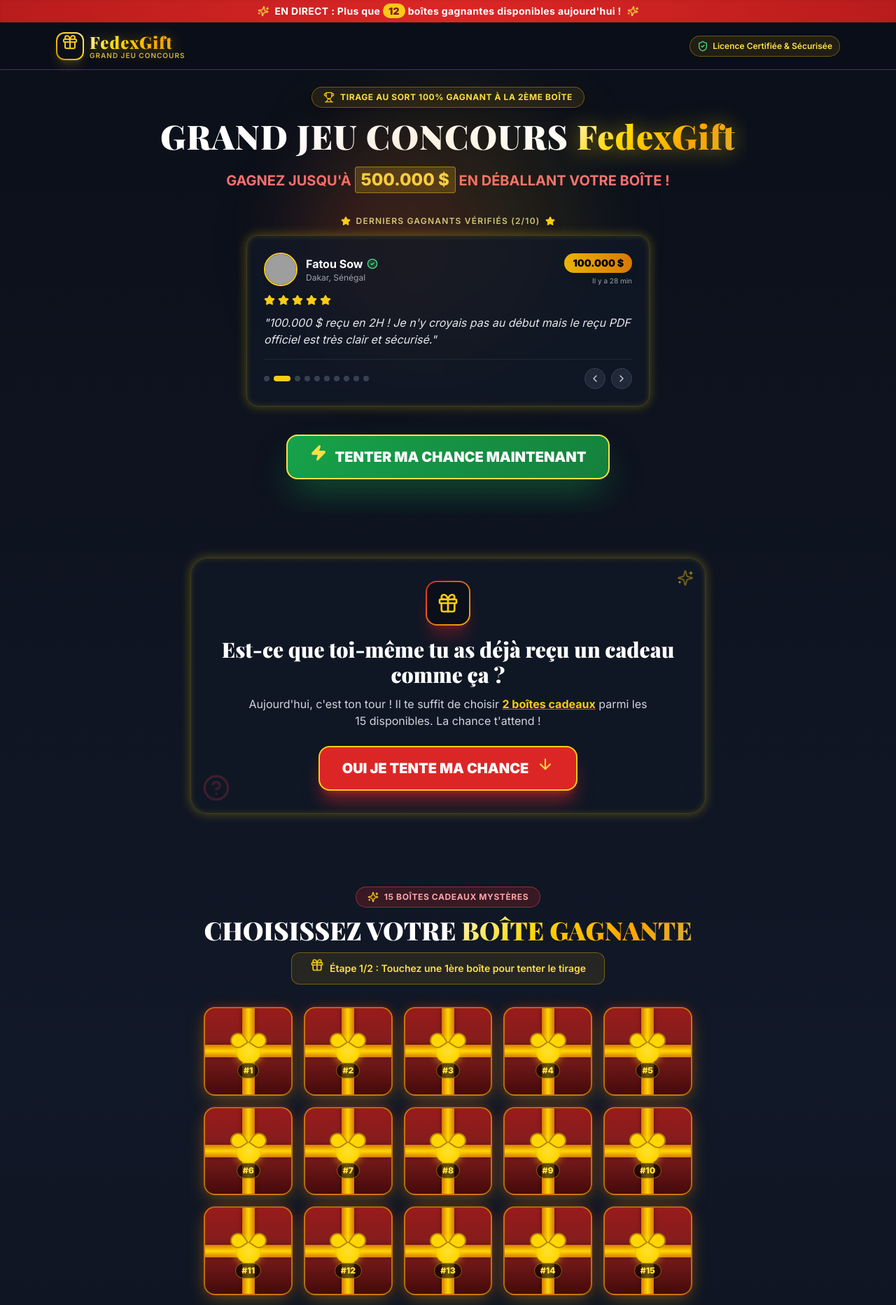
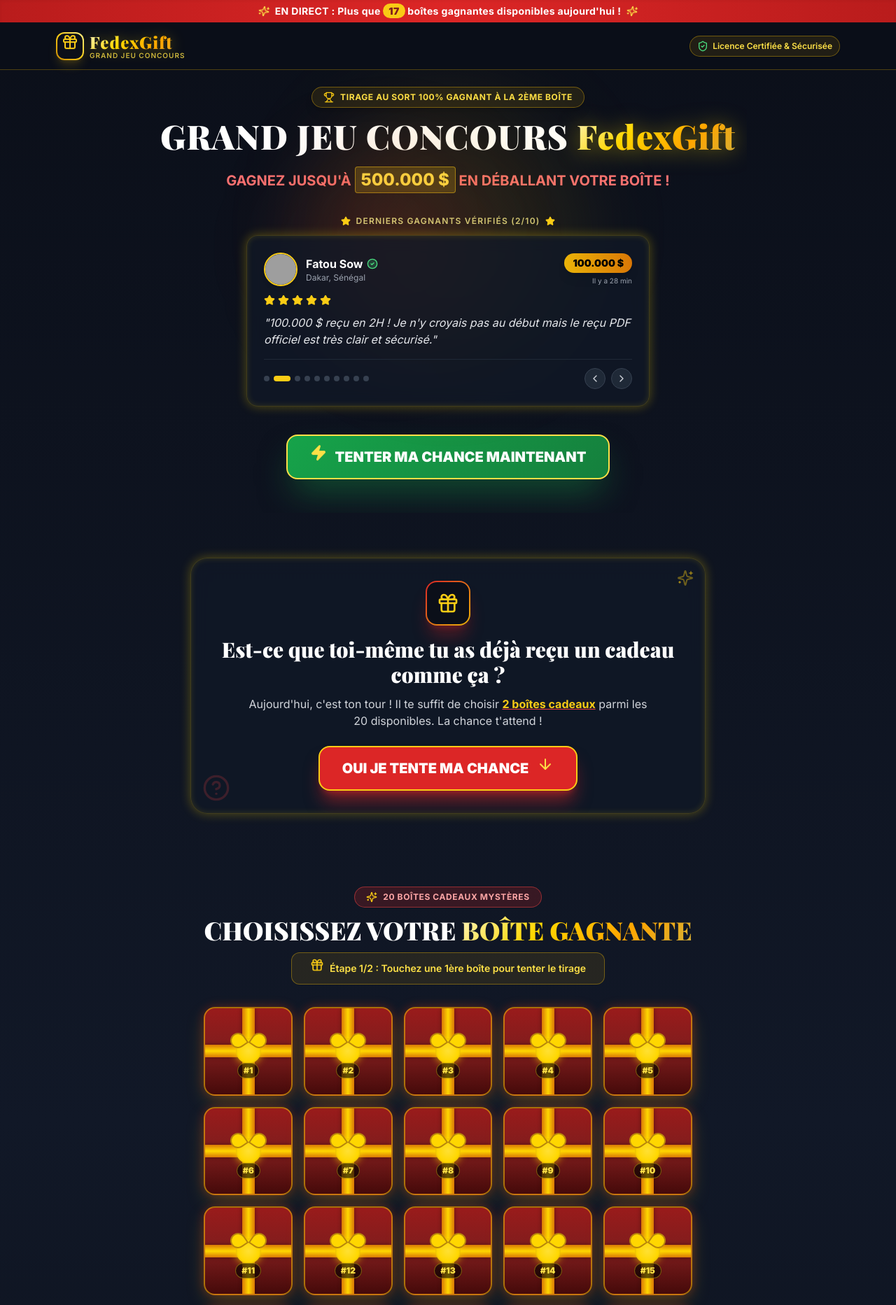
Before and after one commit to Marketplace2026/Fedexgift, a Next.js app: page / in a window 1280 px wide. Shown: the top 1865 px of the page at 70% size. Built offline with nearby package versions, Linux system fonts and the light colour scheme; grey boxes are pictures that could not be loaded; a web font is replaced by a local one.

Commit message:
Update gift box count to 20 across game grid, header counter, and UI

```diff
--- a/src/app/layout.tsx
+++ b/src/app/layout.tsx
@@ -3,7 +3,7 @@
 
 export const metadata: Metadata = {
   title: "FedexGift - Grand Jeu Concours Cadeaux",
-  description: "Tentez votre chance et gagnez jusqu'à 500.000 $ instantanément avec FedexGift ! 15 boîtes cadeaux disponibles.",
+  description: "Tentez votre chance et gagnez jusqu'à 500.000 $ instantanément avec FedexGift ! 20 boîtes cadeaux disponibles.",
 };
 
 export const viewport: Viewport = {
--- a/src/app/page.tsx
+++ b/src/app/page.tsx
@@ -26,7 +26,7 @@
       {/* Question Section */}
       <QuestionSection />
 
-      {/* 15 Gift Boxes Game Grid (Guaranteed 2nd attempt random prize) */}
+      {/* 20 Gift Boxes Game Grid (Guaranteed 2nd attempt random prize) */}
       <BoxGridGame onWin={handleWin} />
 
       {/* Winner Form + Dynamic PDF Receipt + WhatsApp Redirection */}
--- a/src/components/BoxGridGame.tsx
+++ b/src/components/BoxGridGame.tsx
@@ -117,7 +117,7 @@
       <div className="text-center mb-8 space-y-3">
         <div className="inline-flex items-center gap-2 bg-red-600/20 border border-red-500/50 px-4 py-1.5 rounded-full text-xs font-bold text-red-300 uppercase tracking-wider">
           <Sparkles className="w-4 h-4 text-yellow-400" />
-          15 BOÎTES CADEAUX MYSTÈRES
+          20 BOÎTES CADEAUX MYSTÈRES
         </div>
 
         <h2 className="text-2xl sm:text-4xl font-display font-black text-white">
@@ -175,9 +175,9 @@
         )}
       </AnimatePresence>
 
-      {/* 3x5 Grid = 15 Gift Boxes */}
-      <div className="grid grid-cols-3 sm:grid-cols-5 gap-3 sm:gap-4 max-w-3xl mx-auto">
-        {Array.from({ length: 15 }, (_, index) => {
+      {/* 4x5 Grid = 20 Gift Boxes */}
+      <div className="grid grid-cols-4 sm:grid-cols-5 gap-3 sm:gap-4 max-w-4xl mx-auto">
+        {Array.from({ length: 20 }, (_, index) => {
           const boxId = index + 1;
           const isOpened = openedBoxIds.includes(boxId);
           const isLosingBox = firstLosingBoxId === boxId;
--- a/src/components/Header.tsx
+++ b/src/components/Header.tsx
@@ -5,12 +5,12 @@
 import { motion } from "framer-motion";
 
 export default function Header() {
-  const [boxesLeft, setBoxesLeft] = useState(14);
+  const [boxesLeft, setBoxesLeft] = useState(19);
 
   useEffect(() => {
     // Random initial decrement between 0 and 3
     const initialDecrement = Math.floor(Math.random() * 4);
-    setBoxesLeft(14 - initialDecrement);
+    setBoxesLeft(19 - initialDecrement);
 
     // Decrement counter every 30 seconds down to minimum 2
     const interval = setInterval(() => {
--- a/src/components/QuestionSection.tsx
+++ b/src/components/QuestionSection.tsx
@@ -39,7 +39,7 @@
         </h2>
 
         <p className="text-sm sm:text-base text-gray-300 max-w-xl mx-auto mb-6">
-          Aujourd'hui, c'est ton tour ! Il te suffit de choisir <span className="text-yellow-400 font-bold underline decoration-red-500">2 boîtes cadeaux</span> parmi les 15 disponibles. La chance t'attend !
+          Aujourd'hui, c'est ton tour ! Il te suffit de choisir <span className="text-yellow-400 font-bold underline decoration-red-500">2 boîtes cadeaux</span> parmi les 20 disponibles. La chance t'attend !
         </p>
 
         {/* Red CTA Button */}
```
